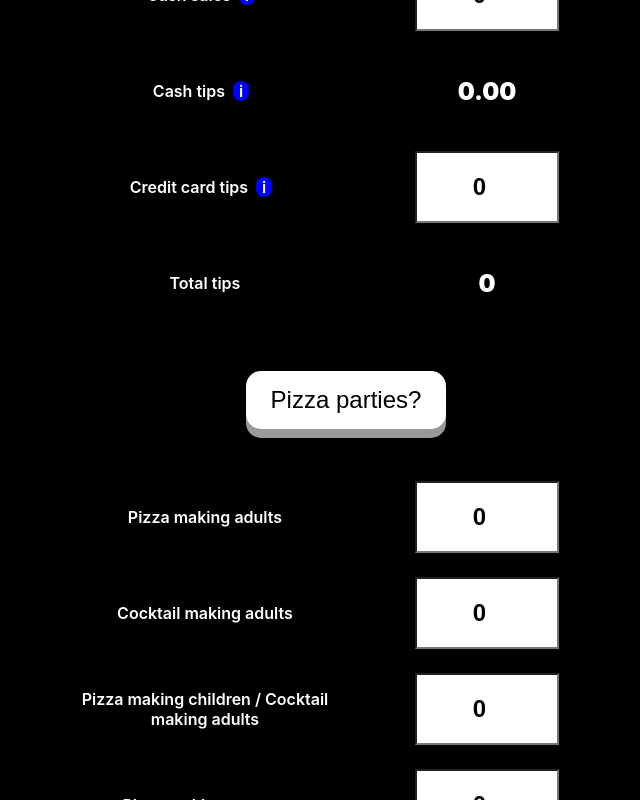
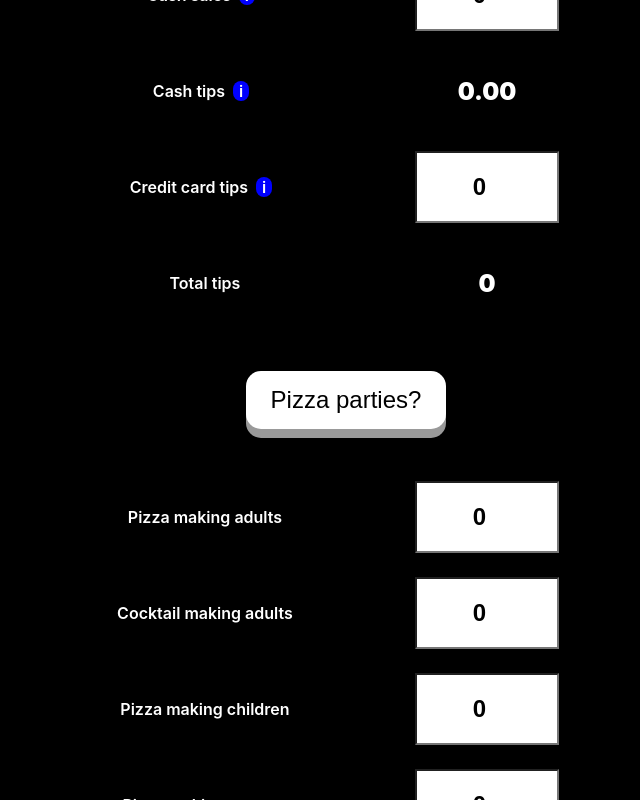
Before and after one commit to manuelcasanova/rmf, a React (Create React App) app in the folder client/: page / in a window 1280 px wide. Both pictures are taken after a click on the button "Pizza parties?". Shown: the part 790-1590 px from the top of the page, without its empty margins (294-934 px from the left). Built offline with nearby package versions, Linux system fonts and the light colour scheme.

Commit message:
Rename label

```diff
--- a/client/src/Closing.jsx
+++ b/client/src/Closing.jsx
@@ -329,7 +329,7 @@ export default function Closing() {
           </div>
 
           <div className='inline'>
-            <label className='inline-label'>Pizza making children / Cocktail making adults</label>
+            <label className='inline-label'>Pizza making children</label>
             <input type="number" className='pizza-input' value={pizzaChildren} onChange={(e) => setPizzaChildren(e.target.value)}></input>
           </div>
 
--- a/client/src/ClosingNight.jsx
+++ b/client/src/ClosingNight.jsx
@@ -397,7 +397,7 @@ export default function ClosingNight() {
           </div>
 
           <div className='inline'>
-            <label className='inline-label'>Pizza making children / Cocktail making adults</label>
+            <label className='inline-label'>Pizza making children</label>
             <input type="number" className='pizza-input' value={pizzaChildren} onChange={(e) => setPizzaChildren(e.target.value)}></input>
           </div>
 
```
